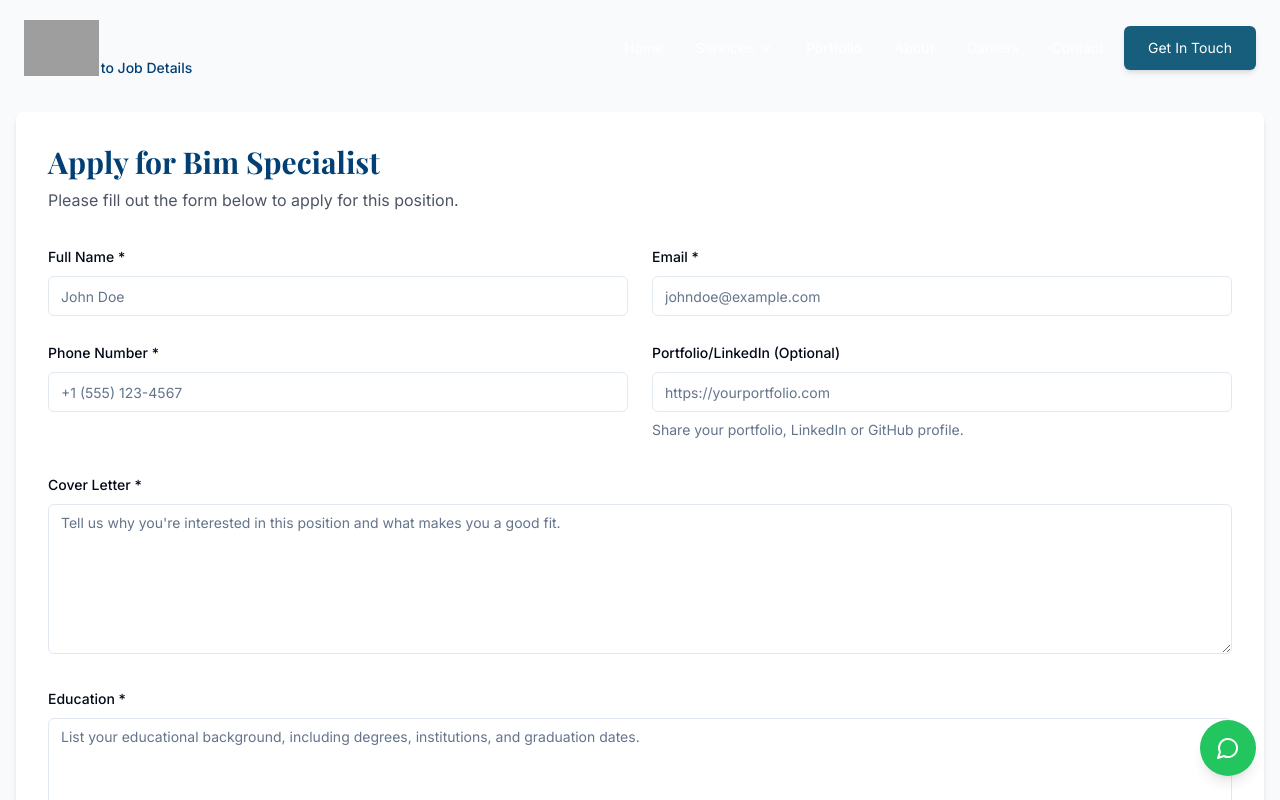
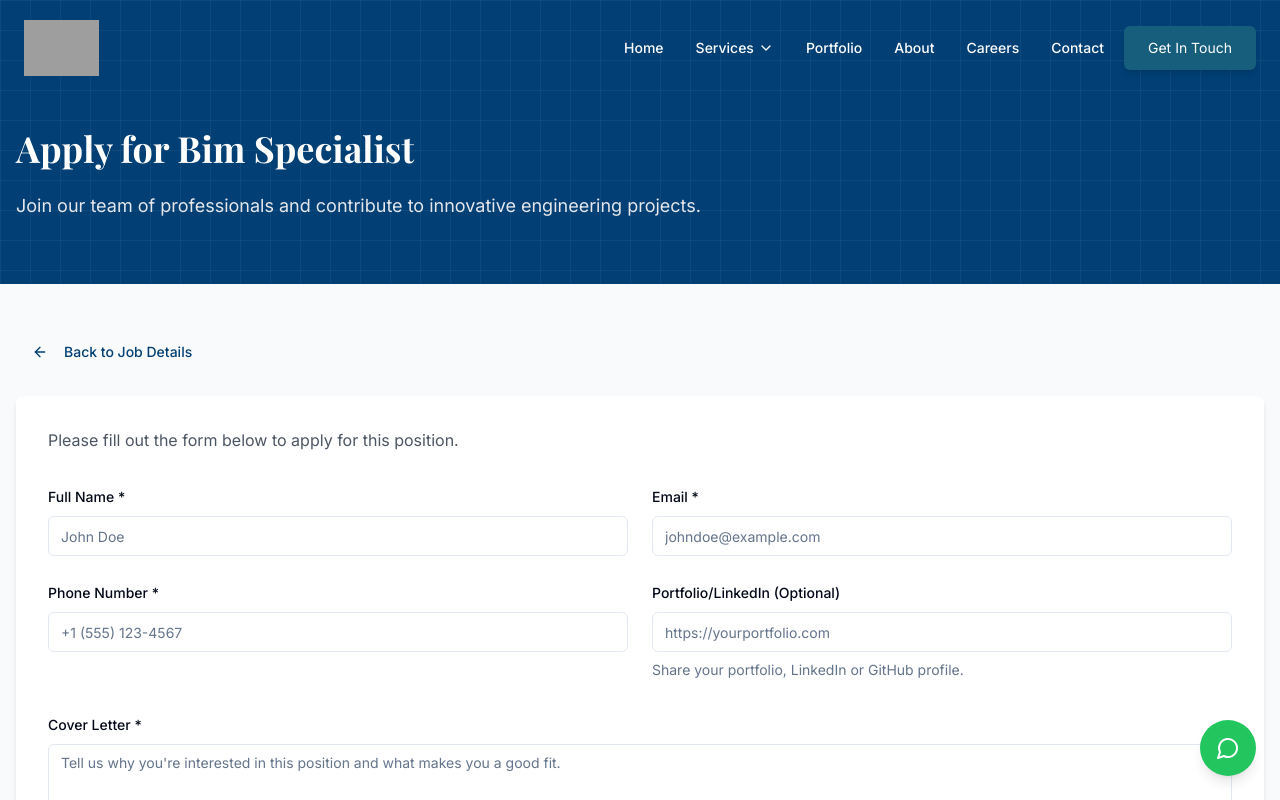
Before and after one commit to macvane/stunning-structural-showcase, a React (Vite) app: page /careers/apply/bim-specialist in a window 1280 px wide. Shown: the top 800 px of the page. Built offline with nearby package versions, Linux system fonts and the light colour scheme; grey boxes are pictures that could not be loaded.

Commit message:
Add career application hero section
Implement a hero section for the career application pages to align with the design.

```diff
--- /dev/null
+++ b/src/components/careers/JobApplicationHero.tsx
@@ -0,0 +1,38 @@
+
+import React from 'react';
+import { MapPin, Clock } from 'lucide-react';
+import { cn } from '@/lib/utils';
+
+interface JobApplicationHeroProps {
+  title: string;
+}
+
+const JobApplicationHero: React.FC<JobApplicationHeroProps> = ({ title }) => {
+  return (
+    <section className="relative pt-32 pb-16 bg-fe-blue">
+      <div className="absolute inset-0 opacity-10">
+        <svg xmlns="http://www.w3.org/2000/svg" width="100%" height="100%">
+          <pattern id="pattern-grid" width="30" height="30" patternUnits="userSpaceOnUse">
+            <path d="M 30 0 L 0 0 0 30" fill="none" stroke="white" strokeWidth="1"/>
+          </pattern>
+          <rect width="100%" height="100%" fill="url(#pattern-grid)" />
+        </svg>
+      </div>
+
+      <div className="container mx-auto px-4 relative z-10">
+        <div className="max-w-3xl">
+          <h1 className="text-white text-3xl md:text-4xl font-bold mb-6 reveal-on-scroll"
+              style={{ animationDelay: '300ms' }}>
+            Apply for {title}
+          </h1>
+          <p className="text-gray-200 text-lg reveal-on-scroll"
+             style={{ animationDelay: '500ms' }}>
+            Join our team of professionals and contribute to innovative engineering projects.
+          </p>
+        </div>
+      </div>
+    </section>
+  );
+};
+
+export default JobApplicationHero;
--- a/src/pages/JobApplication.tsx
+++ b/src/pages/JobApplication.tsx
@@ -5,6 +5,7 @@ import { zodResolver } from "@hookform/resolvers/zod";
 import { useForm } from "react-hook-form";
 import * as z from "zod";
 import PageLayout from '@/components/layouts/PageLayout';
+import JobApplicationHero from '@/components/careers/JobApplicationHero';
 import { ArrowLeft, Upload, Send } from 'lucide-react';
 import { Button } from '@/components/ui/button';
 import {
@@ -86,6 +87,8 @@ const JobApplication: React.FC = () => {
 
   return (
     <PageLayout>
+      <JobApplicationHero title={jobTitle || 'Position'} />
+
       <div className="bg-gray-50 py-12">
         <div className="container mx-auto px-4">
           <Button
@@ -98,7 +101,6 @@ const JobApplication: React.FC = () => {
           </Button>
 
           <div className="bg-white rounded-lg shadow-md p-8 mb-8 animate-fade-in">
-            <h1 className="text-3xl font-bold text-fe-blue mb-2">Apply for {jobTitle}</h1>
             <p className="text-gray-600 mb-8">Please fill out the form below to apply for this position.</p>
 
             <Form {...form}>
```
